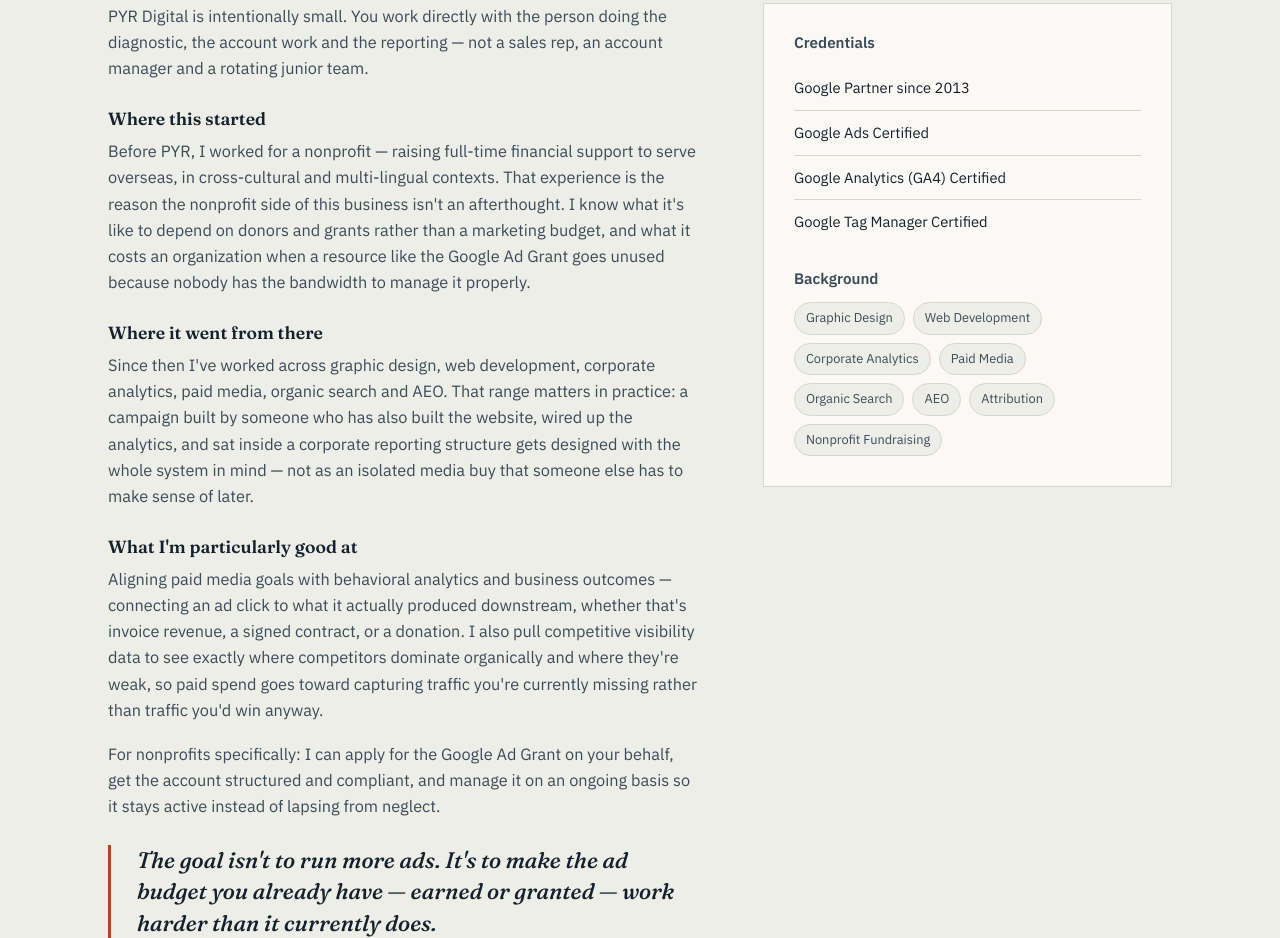
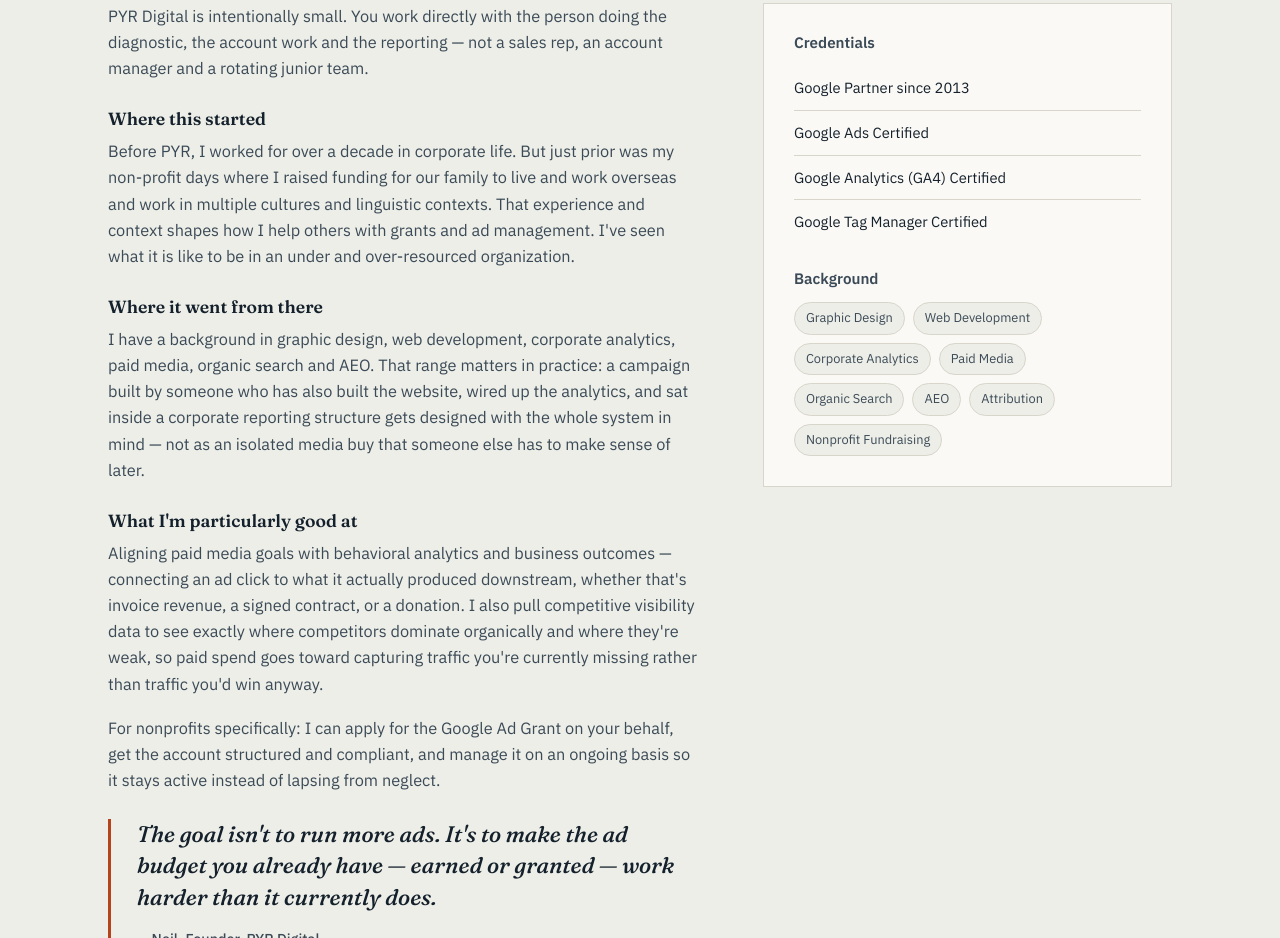
Before and after one commit to ilikegrits/pyr-digital-site, a website: page public/index.html in a window 1280 px wide. Shown: the part 7118-8056 px from the top of the page. Drawn offline with Linux system fonts and the light colour scheme.

Commit message:
Update index.html

```diff
--- a/public/index.html
+++ b/public/index.html
@@ -337,10 +337,10 @@
           <p>PYR Digital is intentionally small. You work directly with the person doing the diagnostic, the account work and the reporting — not a sales rep, an account manager and a rotating junior team.</p>
 
           <h3>Where this started</h3>
-          <p>Before PYR, I worked for a nonprofit — raising full-time financial support to serve overseas, in cross-cultural and multi-lingual contexts. That experience is the reason the nonprofit side of this business isn't an afterthought. I know what it's like to depend on donors and grants rather than a marketing budget, and what it costs an organization when a resource like the Google Ad Grant goes unused because nobody has the bandwidth to manage it properly.</p>
+          <p>Before PYR, I worked for over a decade in corporate life. But just prior was my non-profit days where I raised funding for our family to live and work overseas and work in multiple cultures and linguistic contexts. That experience and context shapes how I help others with grants and ad management. I've seen what  it is like to be in an under and over-resourced organization.</p>
 
           <h3>Where it went from there</h3>
-          <p>Since then I've worked across graphic design, web development, corporate analytics, paid media, organic search and AEO. That range matters in practice: a campaign built by someone who has also built the website, wired up the analytics, and sat inside a corporate reporting structure gets designed with the whole system in mind — not as an isolated media buy that someone else has to make sense of later.</p>
+          <p>I have a background in graphic design, web development, corporate analytics, paid media, organic search and AEO. That range matters in practice: a campaign built by someone who has also built the website, wired up the analytics, and sat inside a corporate reporting structure gets designed with the whole system in mind — not as an isolated media buy that someone else has to make sense of later.</p>
 
           <h3>What I'm particularly good at</h3>
           <p>Aligning paid media goals with behavioral analytics and business outcomes — connecting an ad click to what it actually produced downstream, whether that's invoice revenue, a signed contract, or a donation. I also pull competitive visibility data to see exactly where competitors dominate organically and where they're weak, so paid spend goes toward capturing traffic you're currently missing rather than traffic you'd win anyway.</p>
```
